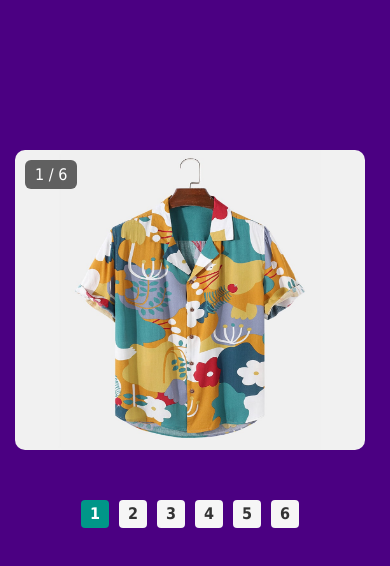
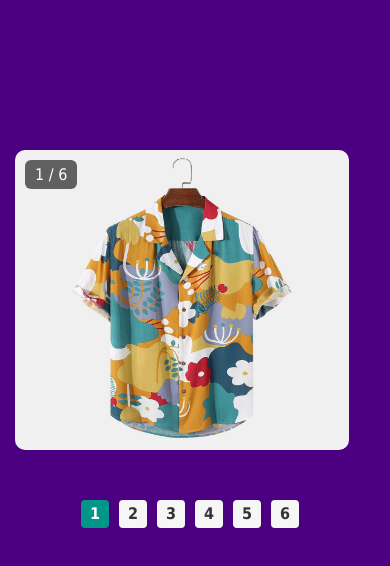
Before and after one commit to FaresHossam2/Slider, a plain HTML site: page index.html in a window 390 px wide. Drawn offline with Linux system fonts and the light colour scheme.

Commit message:
new commit

```diff
--- a/style.css
+++ b/style.css
@@ -64,7 +64,7 @@
   }
   @media(max-width:768px){
     .slider-container img {
-       width: 350px;
+       width: 334px;
       }
   }
   .slider-container img.active {
```
